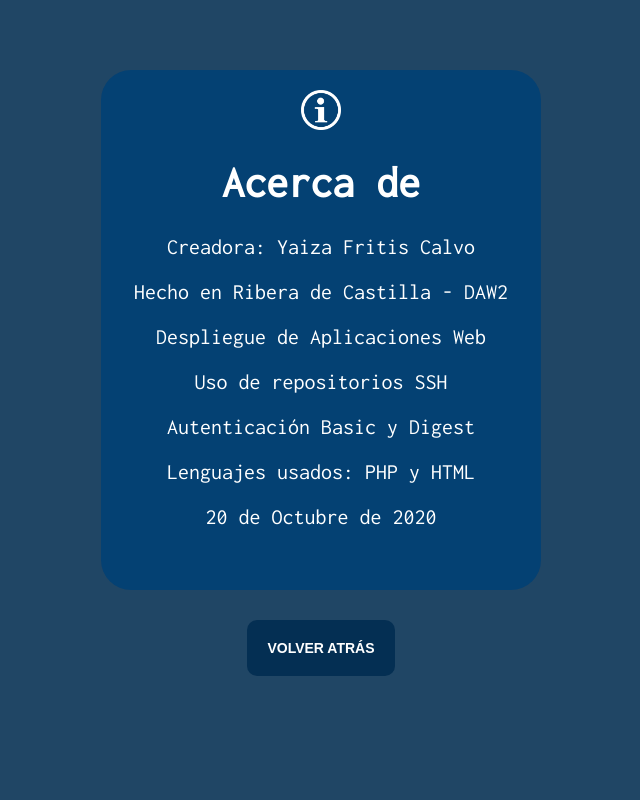
After one commit to YaizaFC/proyectoDados, a PHP site: page /acercaDe.html in a window 1280 px wide. The commit adds this page. Shown: the whole page, without its empty margins (319-959 px from the left). Run offline with PHP 8.4, Linux system fonts and the light colour scheme.

Commit message:
commit mejora 3

```diff
--- /dev/null
+++ b/acercaDe.html
@@ -0,0 +1,61 @@
+<html>
+    <head>
+        <!--<link href="css/estilo2.css" rel="stylesheet" type="text/css">-->
+        <link href="https://fonts.googleapis.com/css2?family=Inconsolata&display=swap" rel="stylesheet">
+        <style>
+        body{
+            background-color: rgba(0, 44, 80, 0.876);
+            margin-top: 70px;
+            font-size: 22px;
+            font-family: 'Inconsolata', monospace;
+
+        }
+        #acercaDe{
+            margin: 0 auto;
+            padding: 20px;
+            height: 480px;
+            width: 400px;
+            color: white;
+            background-color:rgba(0, 65, 117, 0.876);
+            text-align: center;
+            border-radius: 30px;
+        }
+
+        #infoImg{
+            height: 40px;
+            width: 40px;
+            text-align: center;
+
+        }
+
+        #tirar2{
+            background-color: rgba(0, 44, 80, 0.876);
+            color: white;
+            margin: 20px;
+            padding: 20px;
+            border-radius: 10px;
+            border: none;
+            font-size: 14px;
+            font-weight: bold;
+            margin-top: 30px;
+        }
+
+        </style>
+    </head>
+    <body>
+        <div id="acercaDe">
+            <img id="infoImg" src="img/i.png">
+            <h1 id="infoTitle">Acerca de</h1>
+
+            <p>Creadora: Yaiza Fritis Calvo</p>
+            <p>Hecho en Ribera de Castilla - DAW2 </p>
+            <p>Despliegue de Aplicaciones Web</p>
+            <p>Uso de repositorios SSH</p>
+            <p>Autenticaci&#243;n Basic y Digest</p>
+            <p>Lenguajes usados: PHP y HTML</p>
+            <p>20 de Octubre de 2020</p>
+        </div>
+
+        <center><input id="tirar2" type="button" value="VOLVER ATR&#193;S" onClick="location.href='menu.php'" ></center>
+    </body>
+</html>
--- a/menu.php
+++ b/menu.php
@@ -17,7 +17,7 @@ echo '<html>
             <li><a href="privado1/tiradaDados.php">TIRADA</a></li>
             <li><a href="privado2/sumar7.php">SUMA 7</a></li>
             <li><a href="privado3/parImpar.php">PAR/IMPAR</a></li>
-            <li><a href="#">ACERCA DE</a></li>
+            <li><a href="acercaDe.html">ACERCA DE</a></li>
         </ul>
     </nav>
 </body>
--- a/privado2/sumar7.php
+++ b/privado2/sumar7.php
@@ -17,7 +17,7 @@ echo '<html>
                 <li><a href="../privado1/tiradaDados.php">TIRADA</a></li>
                 <li><a id="seleccionado" href="#">SUMA 7</a></li>
                 <li><a href="../privado3/parImpar.php">PAR/IMPAR</a></li>
-                <li><a href="#">ACERCA DE</a></li>
+                <li><a href="../acercaDe.html">ACERCA DE</a></li>
 
             </ul>
 
--- a/privado3/parImpar.php
+++ b/privado3/parImpar.php
@@ -18,7 +18,7 @@ if($_SESSION['logueado']==true){
                 <li><a href="../privado1/tiradaDados.php">TIRADA</a></li>
                 <li><a href="../privado2/sumar7.php">SUMA 7</a></li>
                 <li><a id="seleccionado" href="#">PAR/IMPAR</a></li>
-                <li><a href="#">ACERCA DE</a></li>
+                <li><a href="../acercaDe.html">ACERCA DE</a></li>
             </ul>
         </nav>
 
```
Also changed, not shown: css/estilo2.css (+15 -1 lines), privado3/css/estilo.css (+5 -3 lines), img/i.png (added), privado1/tiradaDados.php (line endings or trailing spaces).
